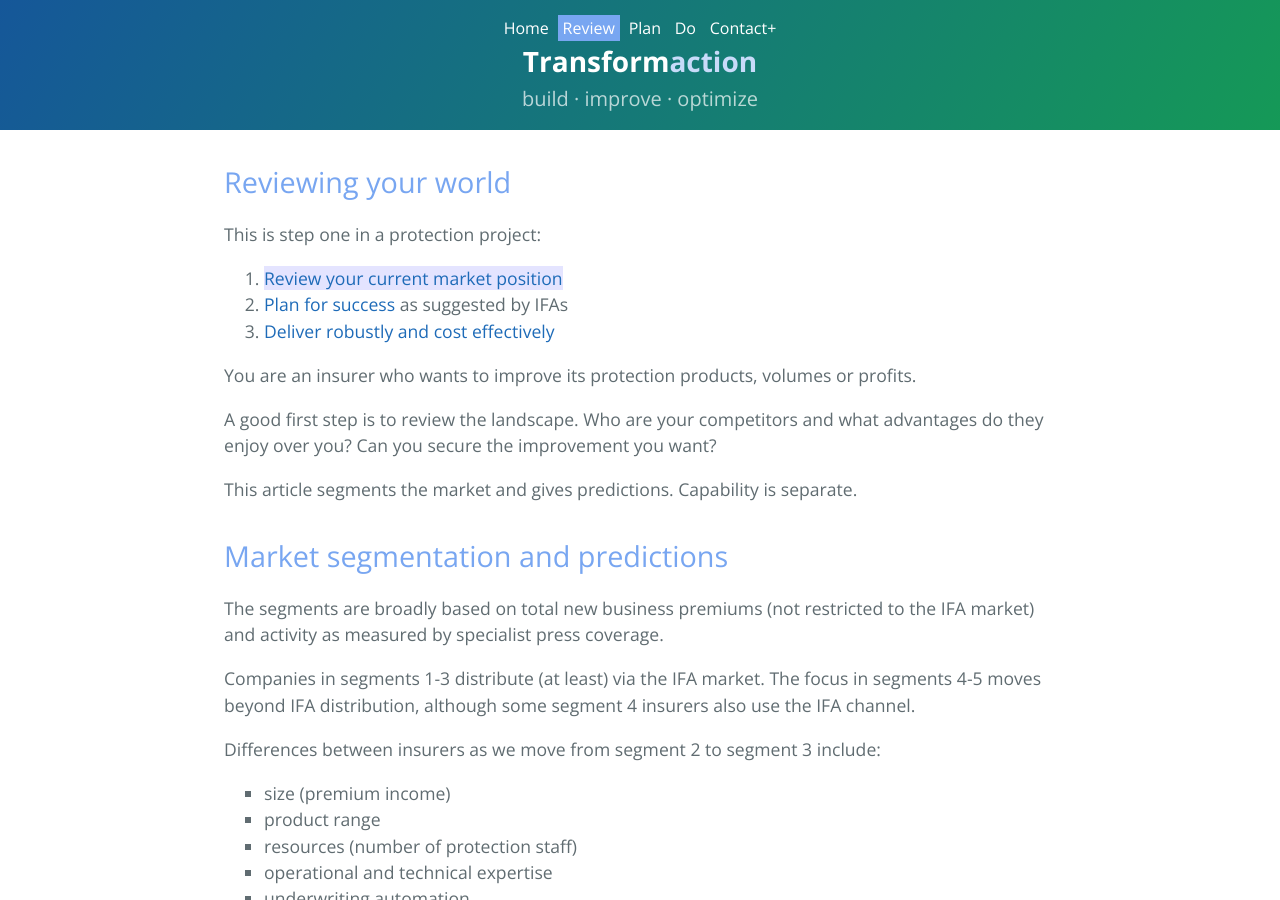
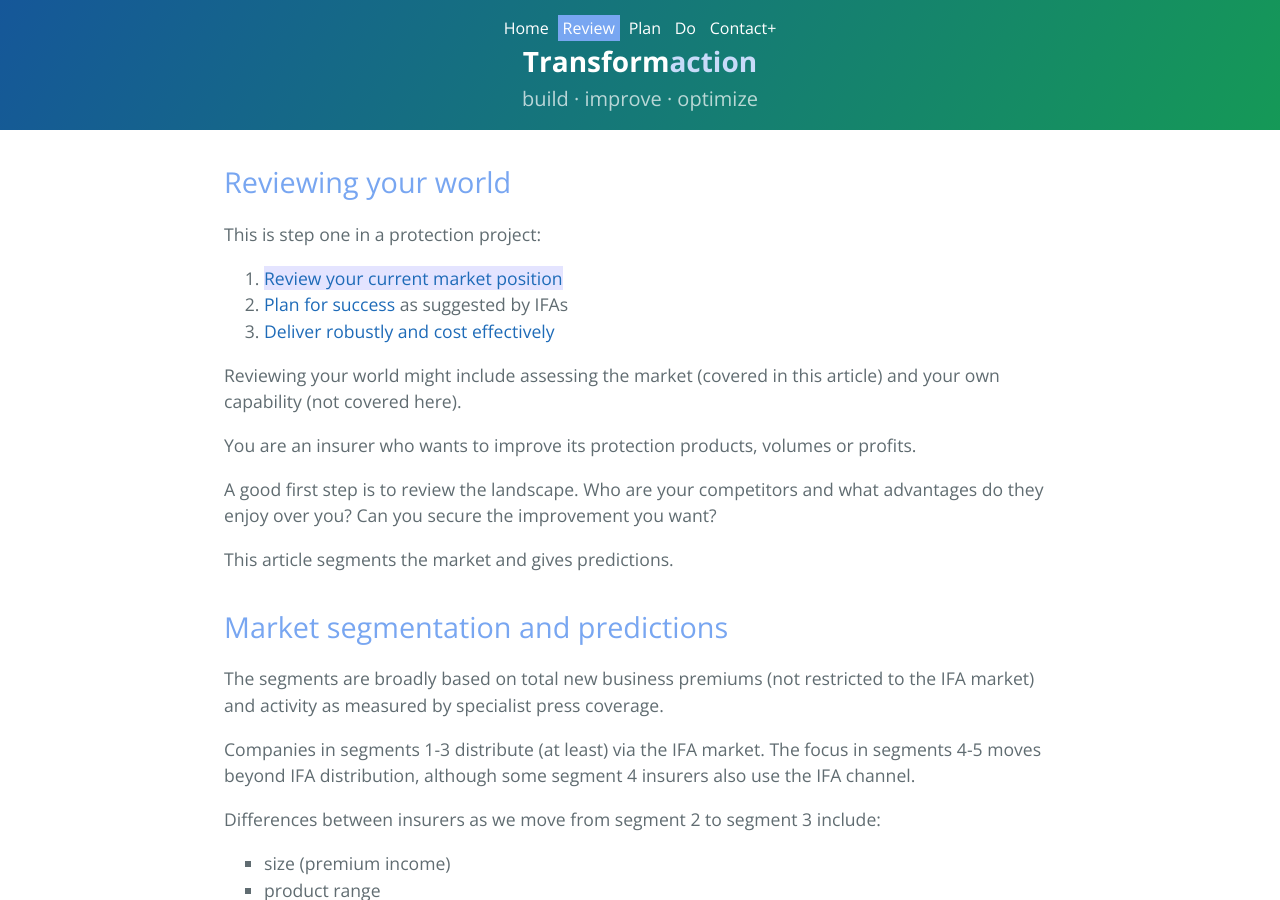
Before and after one commit to maverickactuary/1actuary, a Jekyll site: the page built from content/2marketplayers/index.md, in a window 1280 px wide and 900 px high. Built offline with Jekyll 4.4.1, drawn with Linux system fonts in a browser that asks for light colours.

Commit message:
Tighten wording

```diff
--- a/content/2marketplayers/index.md
+++ b/content/2marketplayers/index.md
@@ -12,11 +12,13 @@ This is step one in a protection project:
 1. [Plan for success](/content/3buildingblocks/) as suggested by IFAs
 1. [Deliver robustly and cost effectively](/content/4delivering/)
 
+Reviewing your world might include assessing the market (covered in this article) and your own capability (not covered here).
+
 You are an insurer who wants to improve its protection products, volumes or profits.
 
 A good first step is to review the landscape. Who are your competitors and what advantages do they enjoy over you? Can you secure the improvement you want?
 
-This article segments the market and gives predictions. Capability is separate.
+This article segments the market and gives predictions.
 
 ## Market segmentation and predictions
 
```
Also changed, not shown: content/3buildingblocks/index.md (+1 -0 lines).
